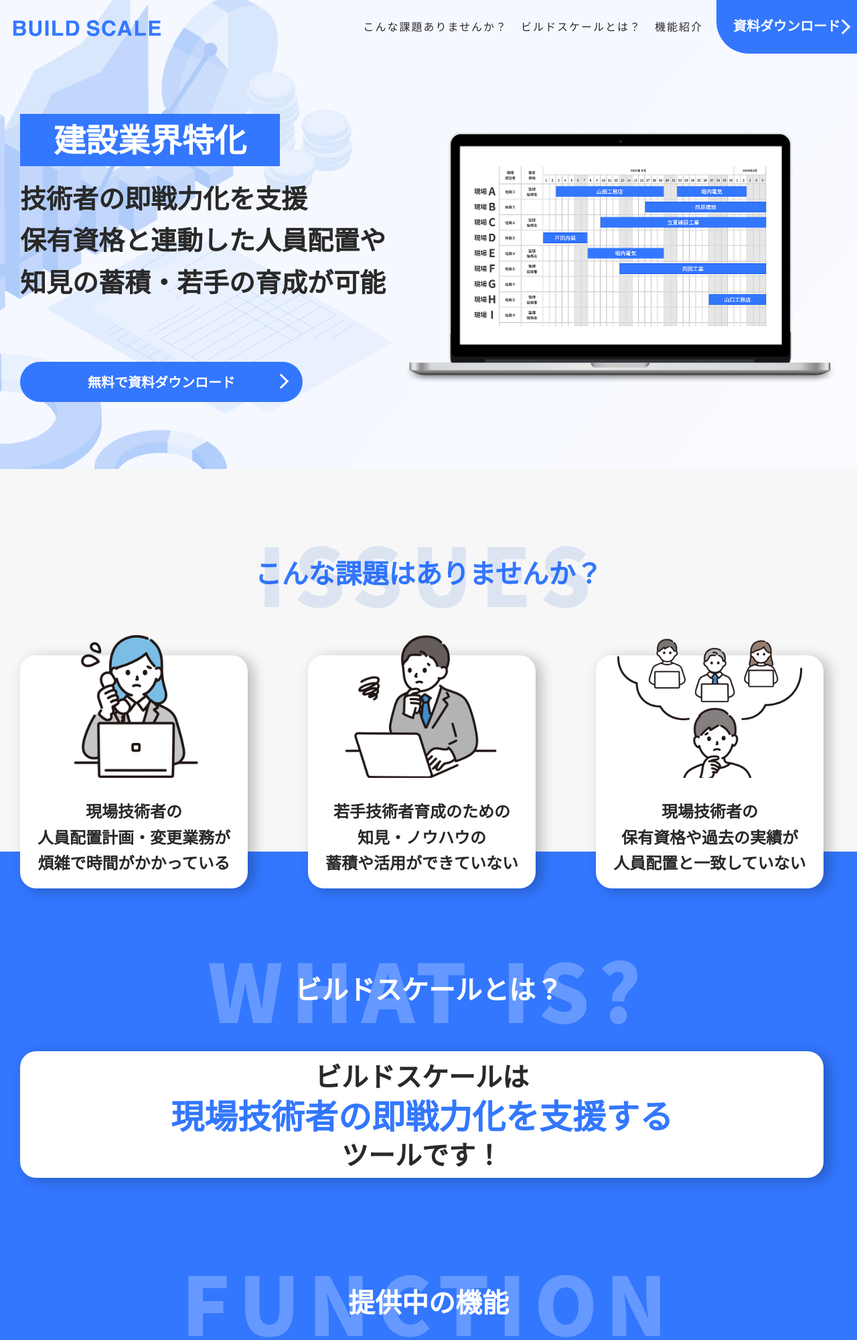
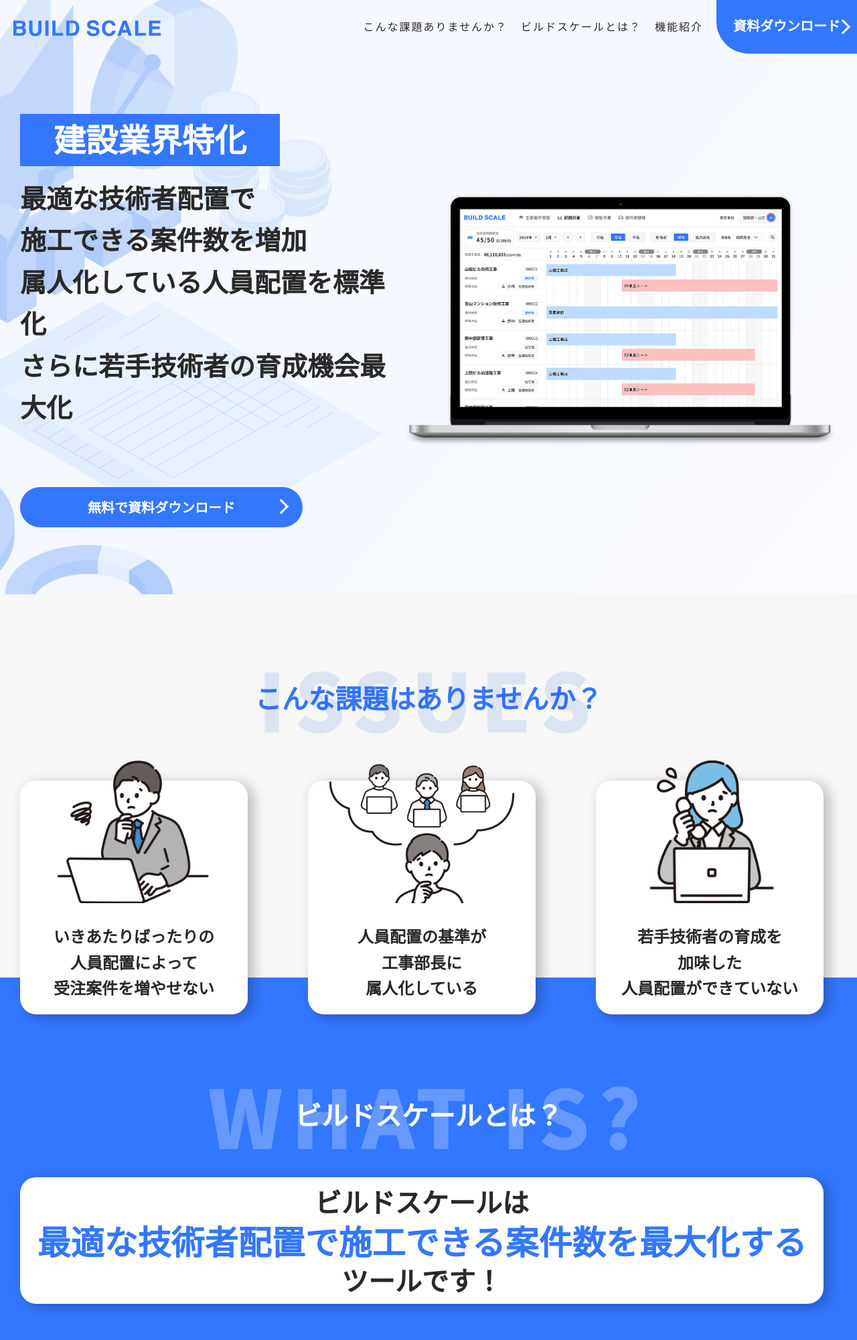
Before and after one commit to VELDOM-Inc/buildscale, a PHP site: page / in a window 1280 px wide. Shown: the top 2000 px of the page at 67% size. Run offline with PHP 8.4, Linux system fonts and the light colour scheme.

Commit message:
画像差し替え＋本番環境データ同期

```diff
--- a/common/sass/components/index-function/_.scss
+++ b/common/sass/components/index-function/_.scss
@@ -52,7 +52,7 @@
 	}
 
 	&__img {
-		width: 34.17%;
+		width: 46%;
 
 		@include g.smMax {
 			order: 2;
@@ -61,7 +61,7 @@
 	}
 
 	&__detail {
-		width: 62.5%;
+		width: 49%;
 
 		@include g.smMax {
 			order: 1;
--- a/index.php
+++ b/index.php
@@ -38,9 +38,9 @@ require_once("./src/bootstrap.php");
 				<div class="c-index-visual__inner">
 					<div class="c-index-visual__txt">
 						<h1 class="__ttl">建設業界特化</h1>
-						<p class="__detail">技術者の即戦力化を支援<br>
-							保有資格と連動した人員配置や<br>
-						知見の蓄積・若手の育成が可能</p>
+						<p class="__detail">最適な技術者配置で<br>施工できる案件数を増加<br>
+							属人化している人員配置を標準化<br>
+						さらに若手技術者の育成機会最大化</p>
 						<a href="#contact" class="e-btn-arrow _m-0_">
 							<span class="__txt">無料で<br>資料ダウンロード</span>
 							<span class="__ico">
@@ -62,21 +62,21 @@ require_once("./src/bootstrap.php");
 					<ul class="c-index-issues__list">
 						<li class="c-index-issues__item">
 							<div class="c-index-issues__img">
-								<img src="/common/img/index/img_issues07.png" alt="現場担当者の人員配置計画・変更が煩雑で時間がかかっている" class="__elem lazyload u-w100p">
+								<img src="/common/img/index/img_issues05.png" alt="現場担当者の人員配置計画・変更が煩雑で時間がかかっている" class="__elem lazyload u-w100p">
 							</div>
-							<p class="c-index-issues__txt">現場技術者の<br class="u-sm-min">人員配置計画・変更業務が<br class="u-sm-min">煩雑で時間がかかっている</p>
+							<p class="c-index-issues__txt">いきあたりばったりの<br class="u-sm-min">人員配置によって<br class="u-sm-min">受注案件を増やせない</p>
 						</li>
 						<li class="c-index-issues__item">
 							<div class="c-index-issues__img">
-								<img src="/common/img/index/img_issues05.png" alt="工種ごとの協力会社の手配状況が分からず工程管理ができていない" class="__elem lazyload u-w100p">
+								<img src="/common/img/index/img_issues08.png" alt="工種ごとの協力会社の手配状況が分からず工程管理ができていない" class="__elem lazyload u-w100p">
 							</div>
-							<p class="c-index-issues__txt">若手技術者育成のための<br class="u-sm-min">知見・ノウハウの<br class="u-sm-min">蓄積や活用ができていない</p>
+							<p class="c-index-issues__txt">人員配置の基準が<br class="u-sm-min">工事部長に<br class="u-sm-min">属人化している</p>
 						</li>
 						<li class="c-index-issues__item">
 							<div class="c-index-issues__img">
-								<img src="/common/img/index/img_issues08.png" alt="現場担当者と協力会社の保有資格が人員配置と一致していない" class="__elem lazyload u-w100p">
+								<img src="/common/img/index/img_issues07.png" alt="現場担当者と協力会社の保有資格が人員配置と一致していない" class="__elem lazyload u-w100p">
 							</div>
-							<p class="c-index-issues__txt">現場技術者の<br class="u-sm-min">保有資格や過去の実績が<br class="u-sm-min">人員配置と一致していない</p>
+							<p class="c-index-issues__txt">若手技術者の育成を<br class="u-sm-min">加味した<br class="u-sm-min">人員配置ができていない</p>
 						</li>
 					</ul>
 				</div>
@@ -89,7 +89,7 @@ require_once("./src/bootstrap.php");
 				<div class="c-index-inner">
 					<div class="c-index-what__box">
 						<p class="c-index-what__txt">ビルドスケールは<br>
-							<span class="__blue">現場技術者の即戦力化を支援する</span><br>ツールです！</p>
+							<span class="__blue">最適な技術者配置で施工できる案件数を最大化する</span><br>ツールです！</p>
 					</div>
 				</div>
 			</section>
```
Also changed, not shown: common/css/common.css, common/img/index/img_function07.png, common/img/index/img_function09.png, common/img/index/img_visual02.png.
